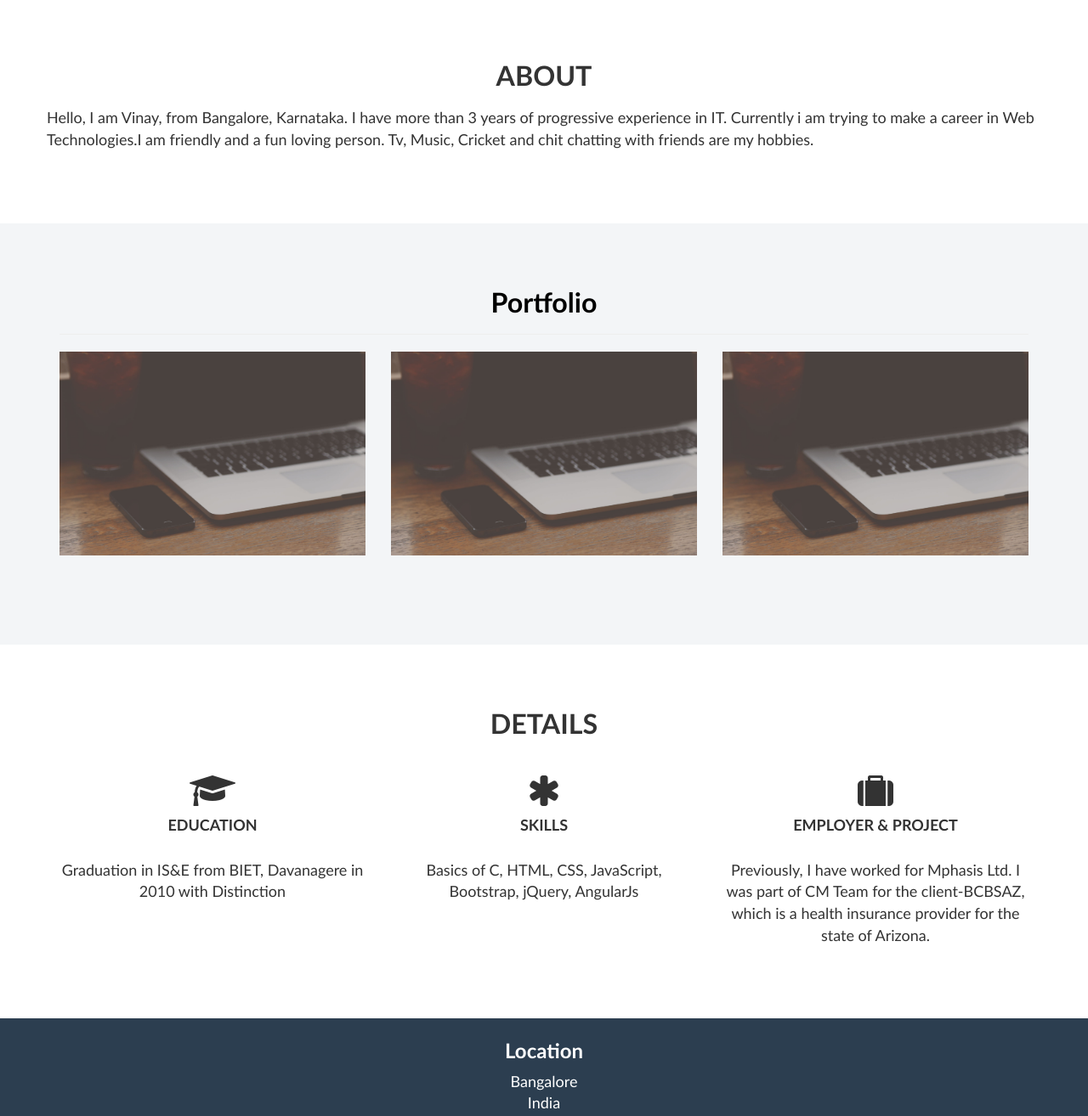
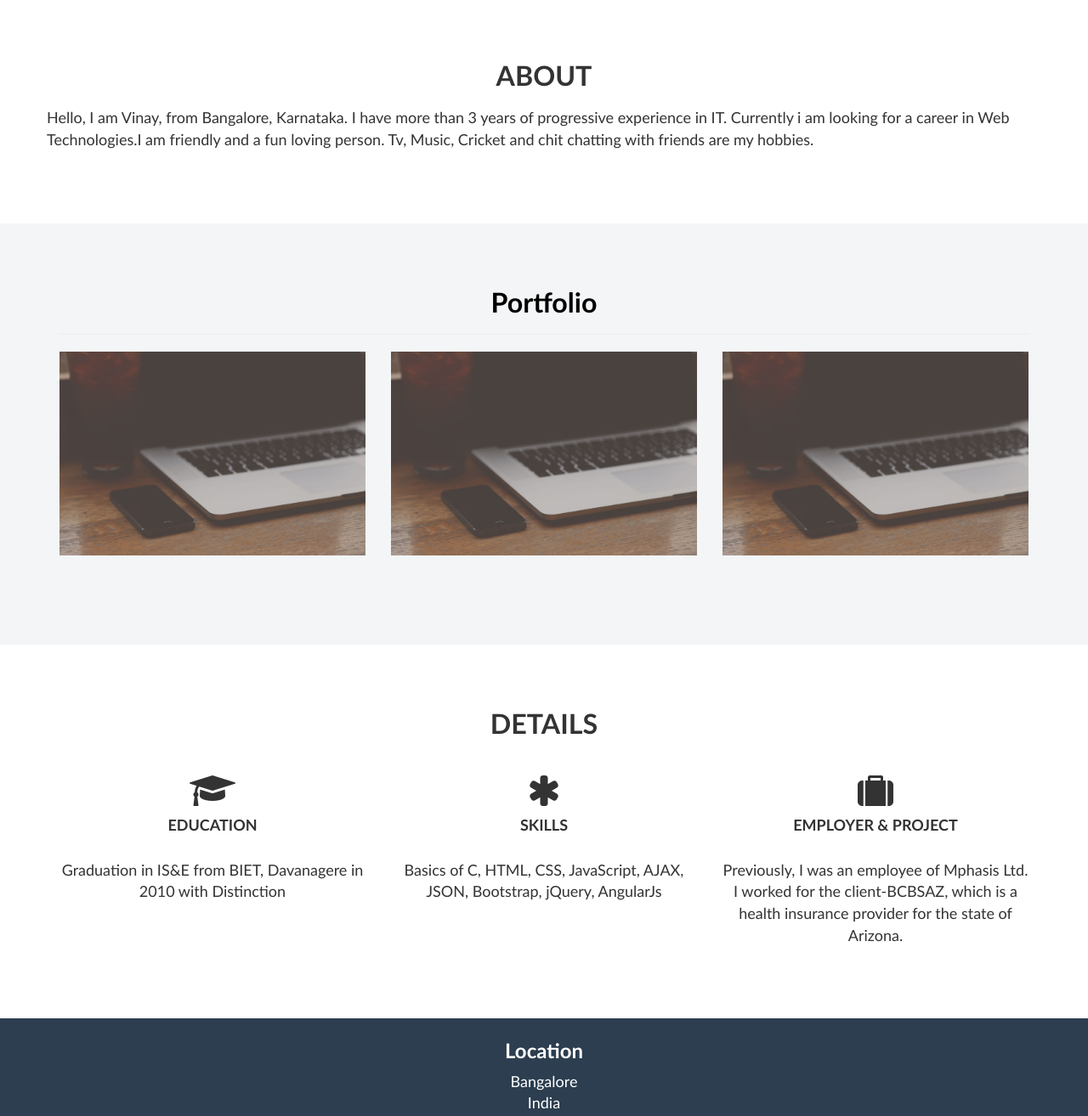
Before and after one commit to iamvinayp/iamvinayp.github.io, a plain HTML site: page index.html in a window 1280 px wide. Shown: the part 540-1854 px from the top of the page at 85% size. Drawn offline with Linux system fonts and the light colour scheme.

Commit message:
updated about and details section

```diff
--- a/index.html
+++ b/index.html
@@ -84,7 +84,7 @@
             </div>
             <div class="row">
                 <div>
-                    <p>Hello, I am Vinay, from Bangalore, Karnataka. I have more than 3 years of progressive experience in IT. Currently i am trying to make a career in Web Technologies.I am friendly and a fun loving person. Tv, Music, Cricket and chit chatting with friends are my hobbies.
+                    <p>Hello, I am Vinay, from Bangalore, Karnataka. I have more than 3 years of progressive experience in IT. Currently i am looking for a career in Web Technologies.I am friendly and a fun loving person. Tv, Music, Cricket and chit chatting with friends are my hobbies.
                     </p>
                 </div>
             </div>
@@ -155,13 +155,13 @@
                     <i class="fa fa-3x fa-asterisk"></i>
                     <h4>SKILLS</h4>
                     <br>
-                    <p>Basics of C, HTML, CSS, JavaScript, Bootstrap, jQuery, AngularJs</p>
+                    <p>Basics of C, HTML, CSS, JavaScript, AJAX, JSON, Bootstrap, jQuery, AngularJs</p>
                 </div>
                 <div class="col-md-4 text-center">
                     <i class="fa fa-3x fa-suitcase"></i>
                     <h4>EMPLOYER & PROJECT</h4>
                     <br>
-                    <p>Previously, I have worked for Mphasis Ltd. I was part of CM Team for the client-BCBSAZ, which is a health insurance provider for the state of Arizona.</p>
+                    <p>Previously, I was an employee of Mphasis Ltd. I worked for the client-BCBSAZ, which is a health insurance provider for the state of Arizona.</p>
                 </div>
             </div>
 
```
